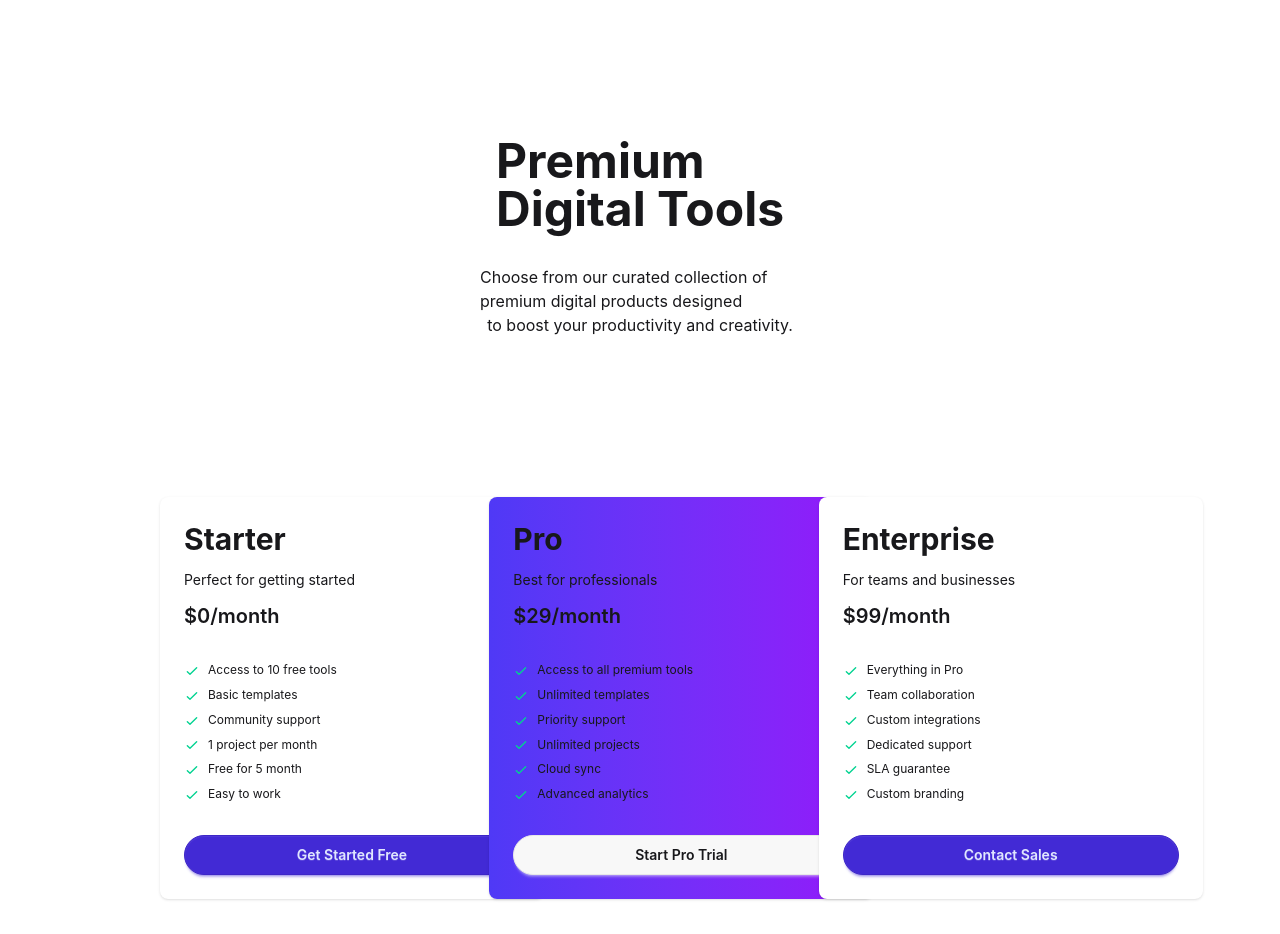
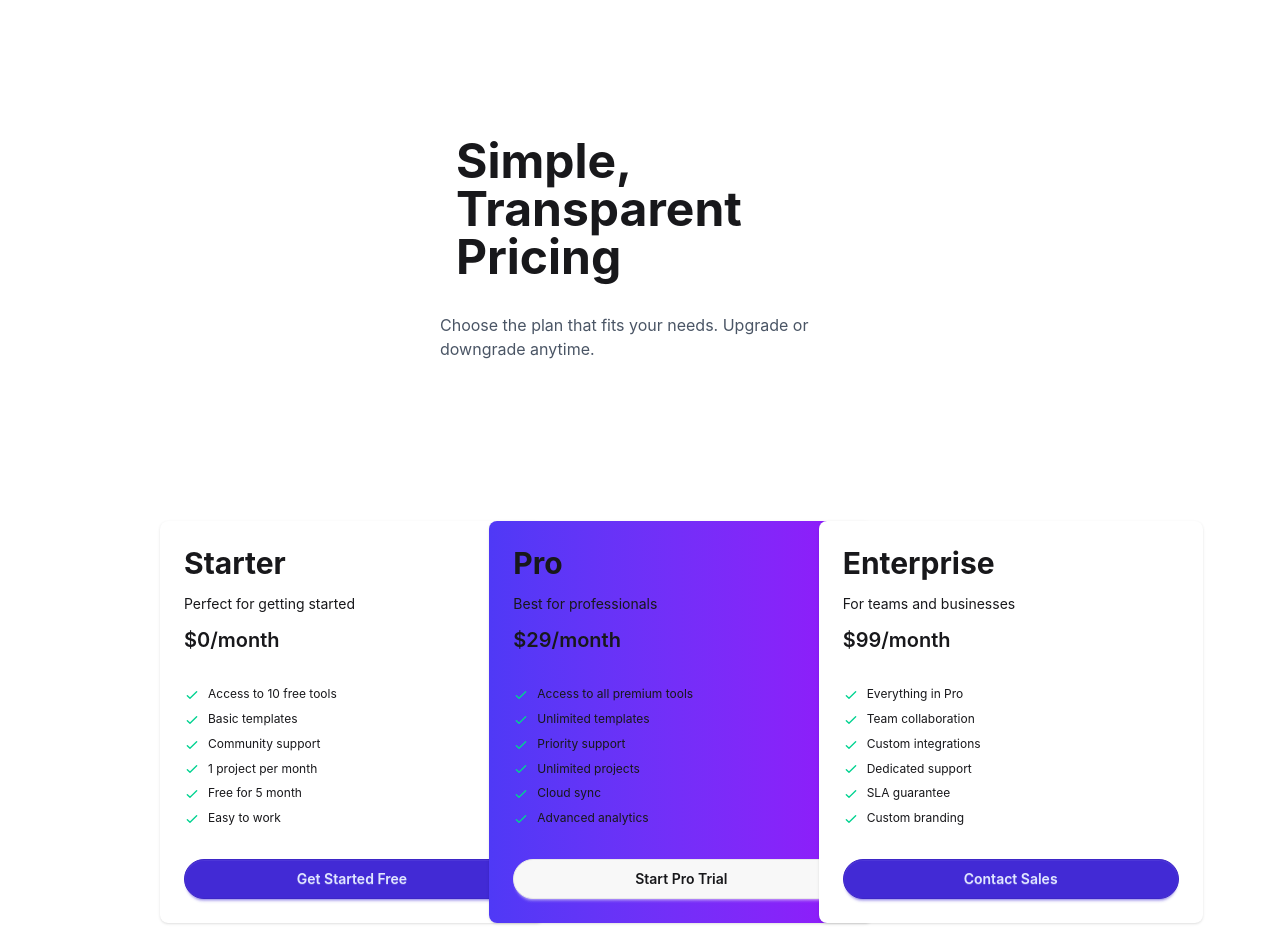
Before and after one commit to kallol-Dey229/Assignment-6-react, a React (Vite) app: page / in a window 1280 px wide. Shown: the part 4540-5474 px from the top of the page. Built offline with nearby package versions, Linux system fonts and the light colour scheme.

Commit message:
Simple, Transparent Pricing done

```diff
--- a/src/components/TransparentPricings/TransparentPricings.jsx
+++ b/src/components/TransparentPricings/TransparentPricings.jsx
@@ -6,9 +6,9 @@ const TransparentPricings = ({TransparentPricingPromise}) => {
     return (
         <div>
             <div className='full px-40 mt-20'>
-                <div className='header mx-80 space-y-8 '>
-                    <h2 className='text-5xl font-bold pl-4'>Premium Digital Tools</h2>
-                    <p>Choose from our curated collection of premium digital products designed <br /><span className='flex justify-center'>to boost your productivity and creativity.</span></p>
+                <div className='header mx-70 space-y-8 '>
+                    <h2 className='text-5xl font-bold pl-4'>Simple, Transparent Pricing</h2>
+                    <p className='flex justify-center text-gray-600'>Choose the plan that fits your needs. Upgrade or downgrade anytime.</p>
                 </div>
 
             </div>
```
